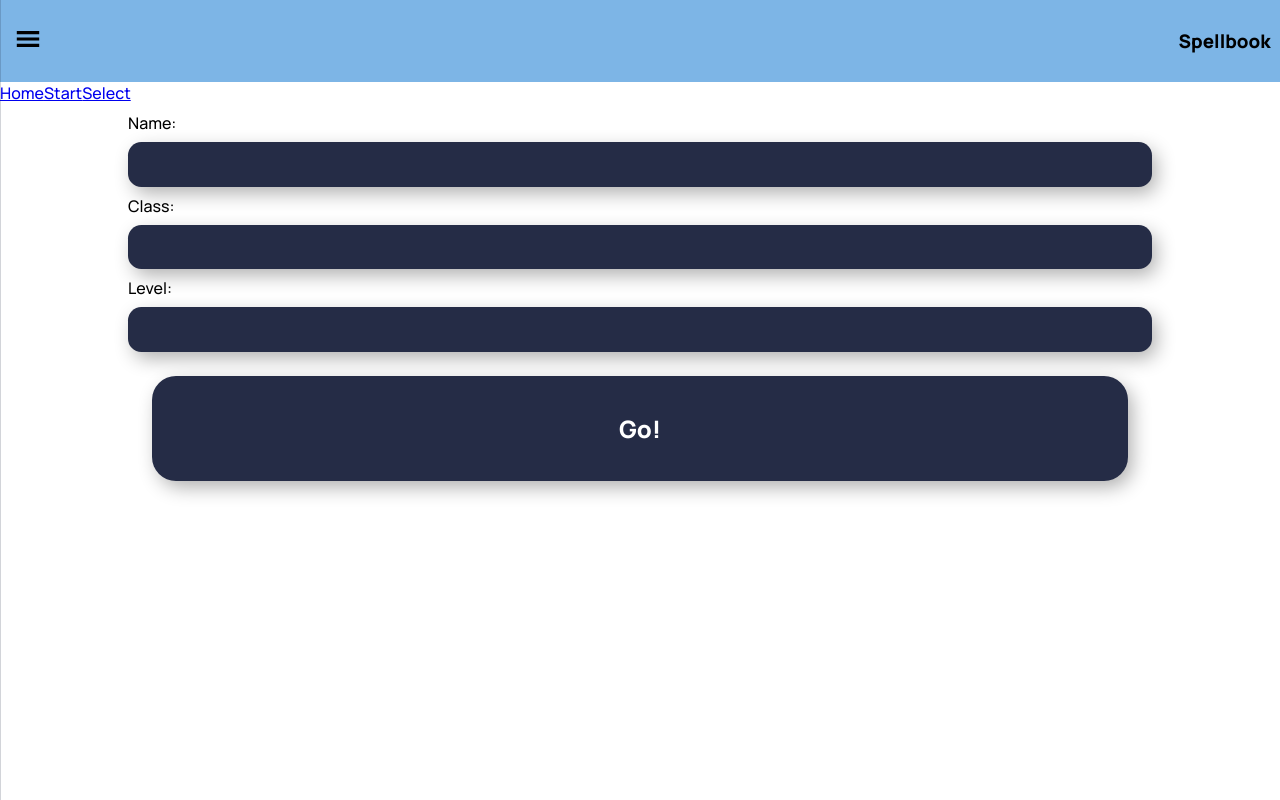
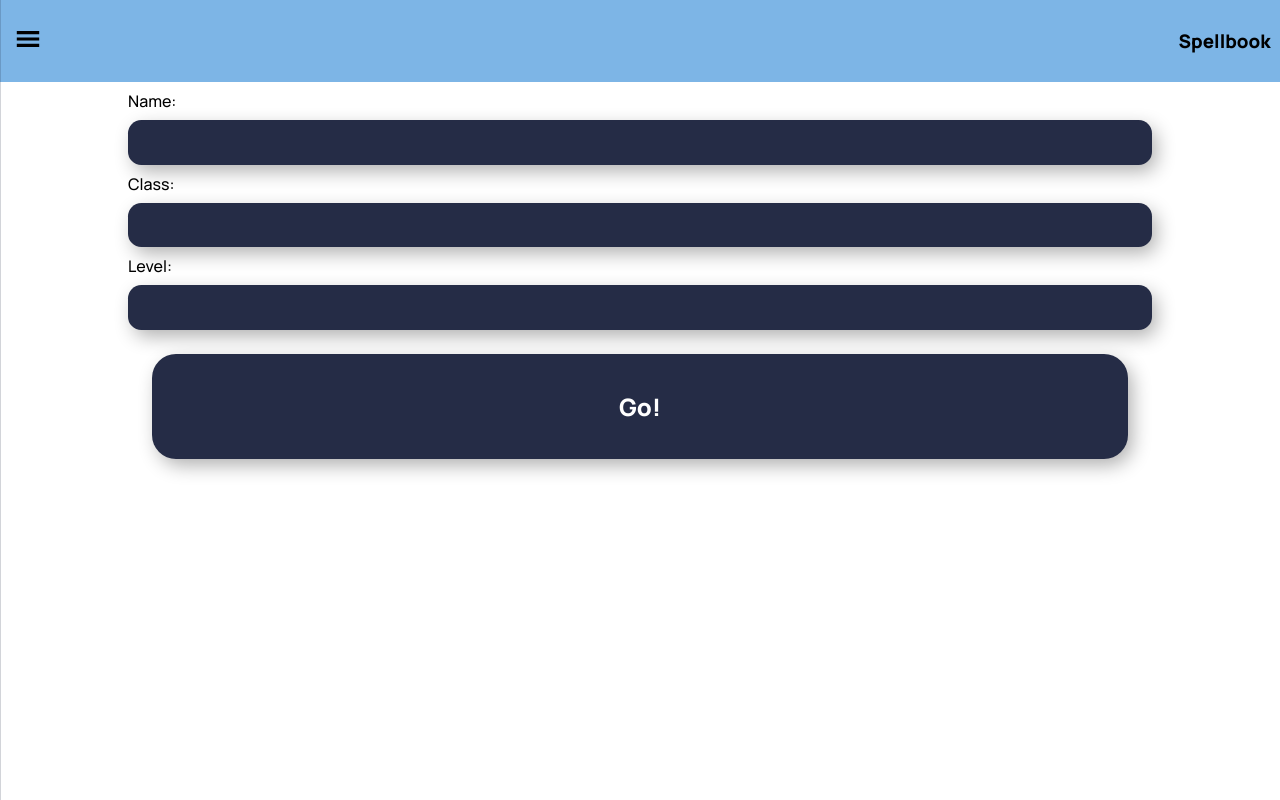
Before and after one commit to kittywizard/spellbook, a React (Vite) app: page /start in a window 1280 px wide. Built offline with nearby package versions, Linux system fonts and the light colour scheme.

Commit message:
cleaning up, deleting router for now

```diff
--- a/package.json
+++ b/package.json
@@ -10,6 +10,8 @@
     "sass": "sass ./src/App.scss ./style.css --watch"
   },
   "dependencies": {
+    "pg": "^8.8.0",
+    "pgtools": "^0.3.2",
     "react": "^18.2.0",
     "react-dom": "^18.2.0",
     "react-icons": "^4.4.0",
--- a/src/App.tsx
+++ b/src/App.tsx
@@ -4,27 +4,48 @@ import { useContext } from "react";
 import {Context} from "./Context";
 
 import { useState } from "react";
-import {Route, Routes, Link} from "react-router-dom";
-import Home from "./pages/Home";
-import SpellSelect from "./pages/SpellSelect";
-import Start from "./pages/Start";
 
 const App:React.FC = () => {
+    const  {user, setUser, firstTime, setFirstTime} = useContext(Context);
+
+
+  function formSubmit(event: any) {
+  event.preventDefault();
+  setUser(({
+  name: event.target.name.value,
+  class: event.target.class.value,
+  level: event.target.level.value
+  }));
+  setFirstTime(false);
+  }
 
   return (
     <>
       <Header />
-      <section>
-        <a href="/"> Home</a>
-        <a href="/start">Start</a>
-        <a href="/select">Select</a>
-      </section>
 
-      <Routes>
-          <Route path="/" element={<Home/>}/>
-          <Route path="/start" element={<Start/>} />
-          <Route path="/select" element={<SpellSelect/>} />
-      </Routes>
+
+    <section>
+        <form onSubmit={(e) => formSubmit(e)} className="start-form">
+        <label htmlFor="name" className="label">
+            Name:
+        </label>
+        <input type="text" required name="name"></input>
+        <label htmlFor="class" className="label">
+            Class:
+        </label>
+        <input type="text" required name="class"></input>
+        <label htmlFor="level" className="label">
+            Level:
+        </label>
+        <input type="number" min="1" max="20" name="level"></input>
+
+        <button type="submit" className="btn">
+            Go!
+        </button>
+        </form>
+    </section>
+
+
     </>
   )
 }
--- a/src/pages/Home.tsx
+++ /dev/null
@@ -1,21 +0,0 @@
-import {useContext} from "react";
-import {Context} from "../Context";
-import  Box from "../components/box/Box";
-
-const Home:React.FC = () => {
-//home needs to check for status of state
-    const {firstTime, setFirstTime} = useContext(Context);
-
-    return (
-        <section>
-
-            Welcome to the Spellbook!
-
-            <section className="box-container">
-                 <Box />
-            </section>
-        </section>
-    )
-}
-
-export default Home;
--- a/src/pages/SpellSelect.tsx
+++ /dev/null
@@ -1,10 +0,0 @@
-
-const SpellSelect:React.FC = () => {
-    return (
-        <section>
-            spell here
-        </section>
-    )
-}
-
-export default SpellSelect;
--- a/src/pages/Start.tsx
+++ /dev/null
@@ -1,44 +0,0 @@
-import {useContext, useState} from "react";
-import {Context} from "../Context";
-
-
-const Start:React.FC = () => {
-
-    const  {user, setUser, firstTime, setFirstTime} = useContext(Context);
-
-
-    function formSubmit(event: any) {
-        event.preventDefault();
-        setUser(({
-        name: event.target.name.value,
-        class: event.target.class.value,
-        level: event.target.level.value
-        }));
-        setFirstTime(false);
-    }
-
-    return (
-        <section>
-            <form onSubmit={(e) => formSubmit(e)} className="start-form">
-            <label htmlFor="name" className="label">
-                Name:
-            </label>
-            <input type="text" required name="name"></input>
-            <label htmlFor="class" className="label">
-                Class:
-            </label>
-            <input type="text" required name="class"></input>
-            <label htmlFor="level" className="label">
-                Level:
-            </label>
-            <input type="number" min="1" max="20" name="level"></input>
-
-            <button type="submit" className="btn">
-                Go!
-            </button>
-            </form>
-        </section>
-        )
-}
-
-export default Start;
```
Also changed, not shown: 1 other file (tests, documents, lock files or other folders).
